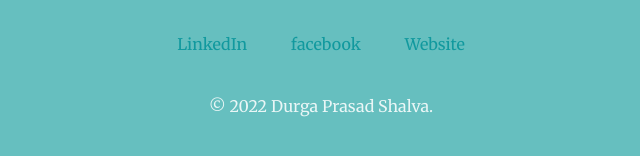
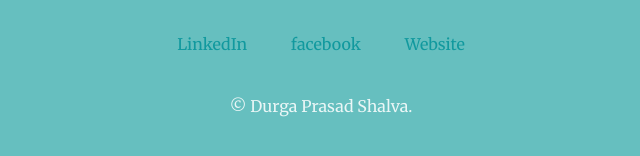
Before and after one commit to Durgaprasadshalva/Website, a plain HTML site: page index.html in a window 1280 px wide. Shown: the part 2558-2714 px from the top of the page, 319-959 px from the left. Drawn offline with Linux system fonts and the light colour scheme.

Commit message:
Update index.html

```diff
--- a/index.html
+++ b/index.html
@@ -48,7 +48,7 @@
         <a class="footer-link" href="https://www.linkedin.com/in/shalva-durga-37b8951a3/">LinkedIn</a>
         <a class="footer-link" href="https://www.facebook.com/durgaprasad.salva/">facebook</a>
         <a class="footer-link" href="https://durgaprasadshalva.github.io/cv/">Website</a>
-        <p class="Copy">© 2022 Durga Prasad Shalva.</p>
+        <p class="Copy">© Durga Prasad Shalva.</p>
       </div>
   </body>
 </html>
```
